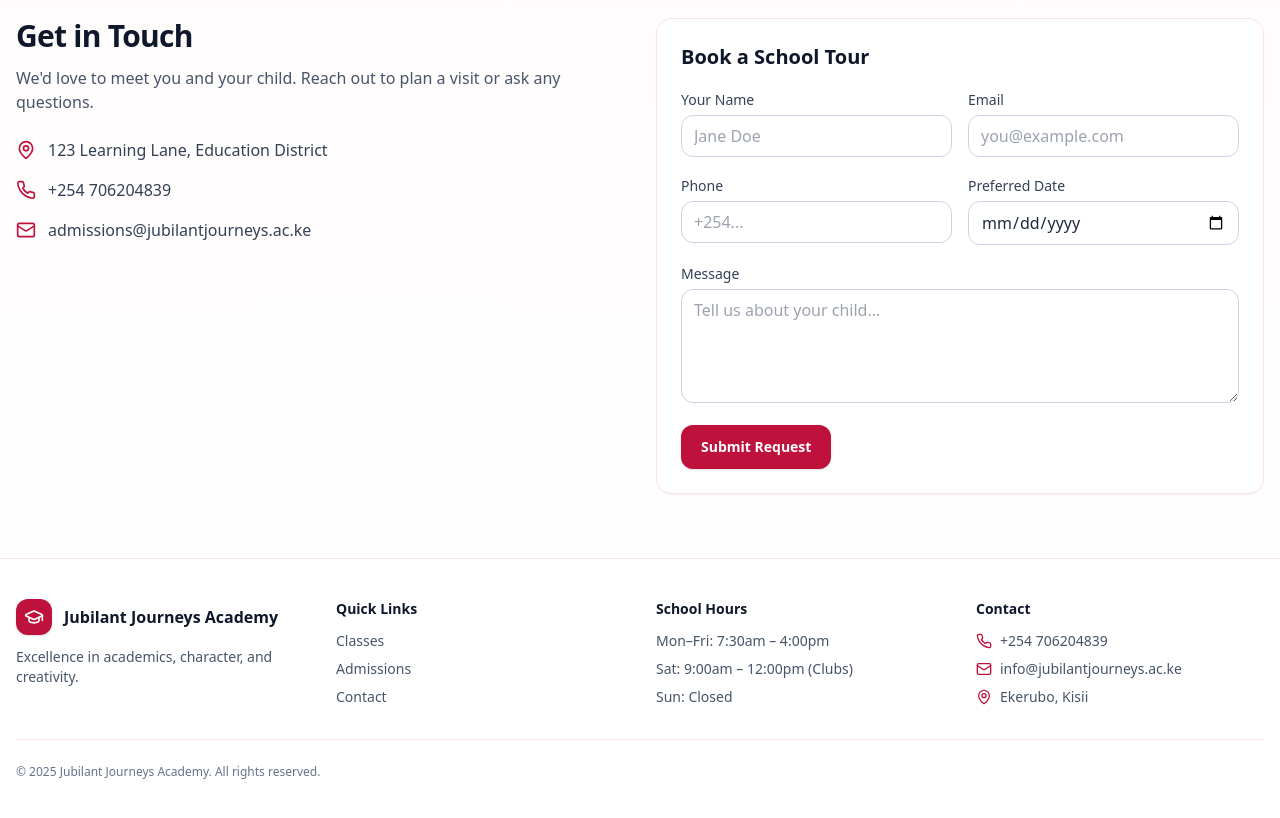
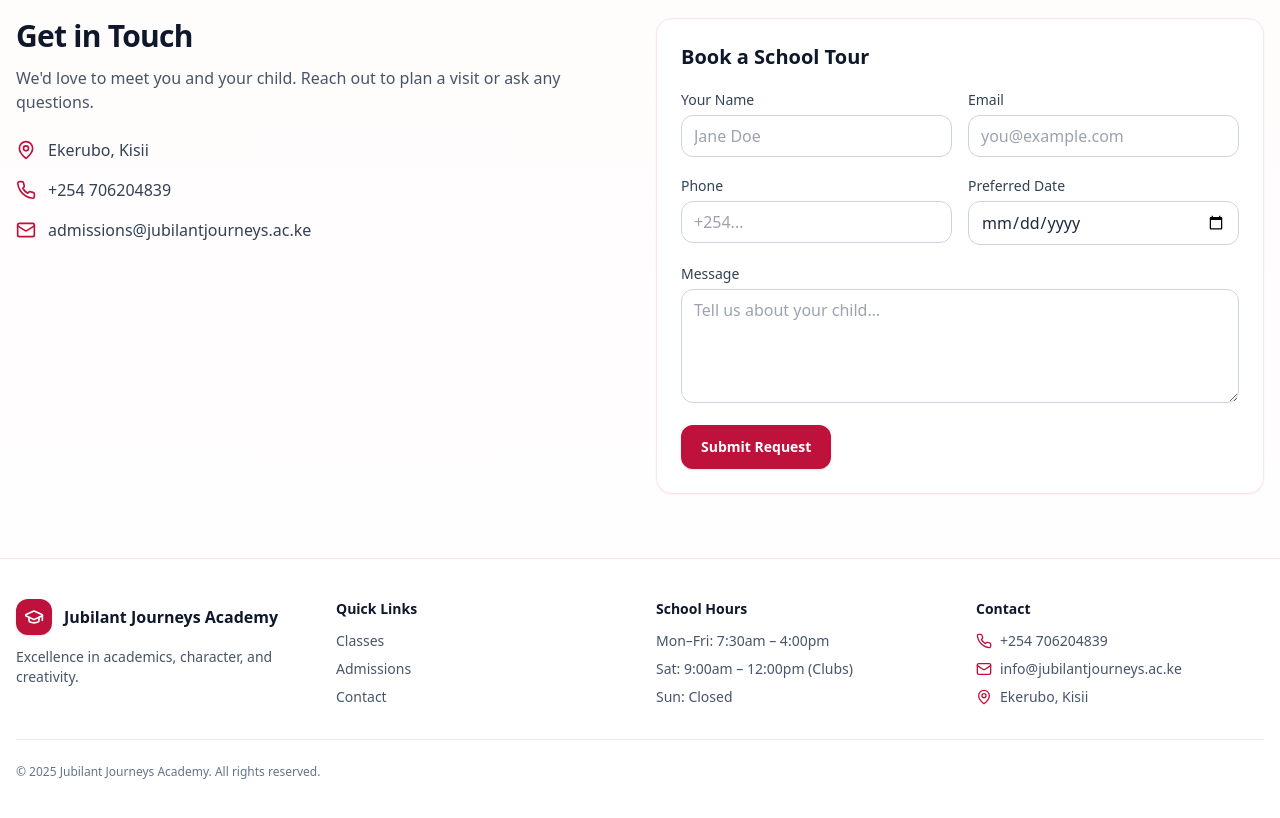
Before and after one commit to jonesobure/jubilant-journeys-academy, a React (Vite) app: page / in a window 1280 px wide. Shown: the part 2920-3738 px from the top of the page. Built offline with nearby package versions, Linux system fonts and the light colour scheme.

Commit message:
Update App.jsx

```diff
--- a/src/App.jsx
+++ b/src/App.jsx
@@ -366,7 +366,7 @@ export default function App() {
             <h2 className="text-3xl font-extrabold tracking-tight text-slate-900">Get in Touch</h2>
             <p className="mt-3 text-slate-600">We'd love to meet you and your child. Reach out to plan a visit or ask any questions.</p>
             <div className="mt-6 space-y-4">
-              <p className="flex items-start gap-3 text-slate-700"><MapPin className="mt-0.5 h-5 w-5 text-rose-700" /> 123 Learning Lane, Education District</p>
+              <p className="flex items-start gap-3 text-slate-700"><MapPin className="mt-0.5 h-5 w-5 text-rose-700" /> Ekerubo, Kisii</p>
               <p className="flex items-start gap-3 text-slate-700"><Phone className="mt-0.5 h-5 w-5 text-rose-700" /> +254 706204839 </p>
               <p className="flex items-start gap-3 text-slate-700"><Mail className="mt-0.5 h-5 w-5 text-rose-700" /> admissions@jubilantjourneys.ac.ke</p>
             </div>
```
